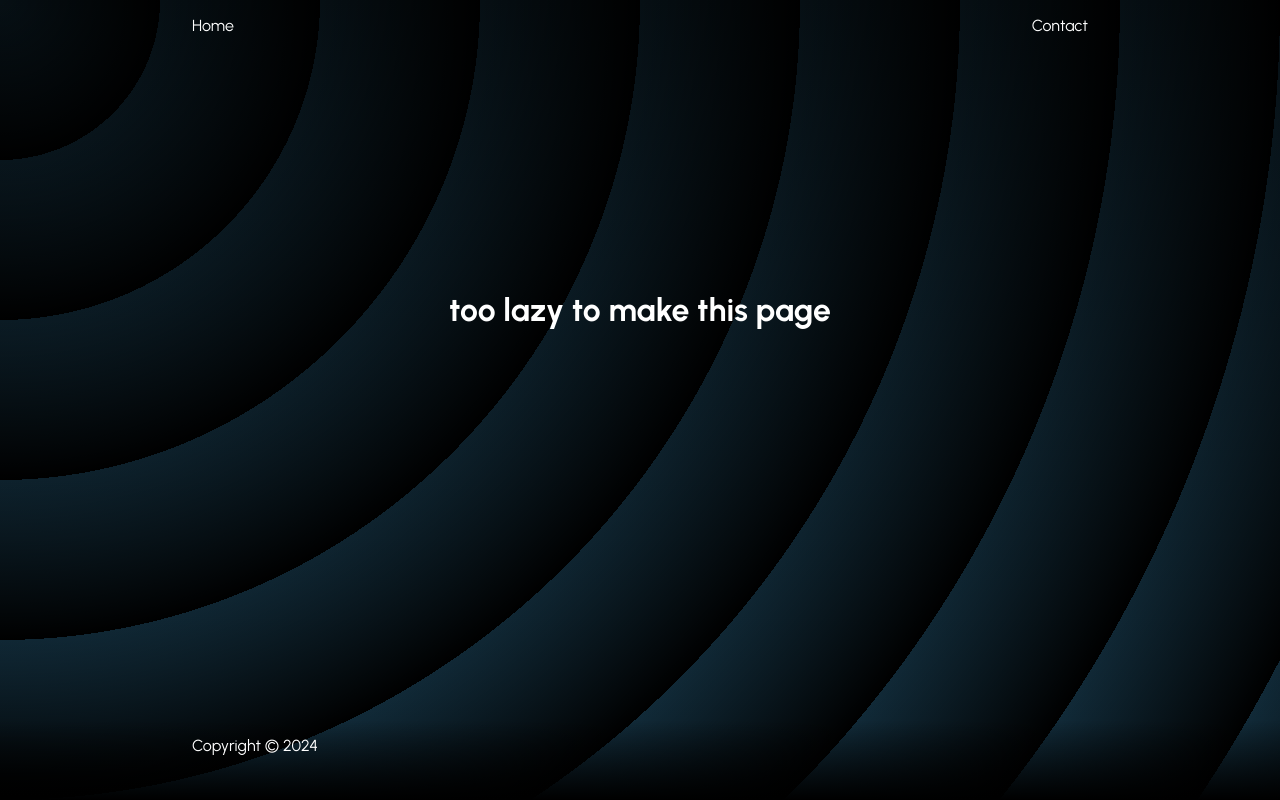
After one commit to sibaiper/sibai, a Node server app: page /contact in a window 1280 px wide. The commit adds this page. Run offline with Node 20, Linux system fonts and the light colour scheme.

Commit message:
fix some stuff

```diff
--- a/index.js
+++ b/index.js
@@ -1,30 +1,27 @@
 import express from "express";
 import bodyParser from "body-parser";
-
 
 const app = express();
 const port = 3000;
 
-
-
-
-app.use(express.static("public"))
-
-
+app.use(express.static("public"));
 
 app.use(bodyParser.urlencoded({ extended: true }));
 
-
-
-
-
 app.get("/", (req, res) => {
-  //Step 1 - Make the get route work and render the index.ejs file.
-  res.render('index.ejs')
+  res.render("index.ejs", {
+    homeLink: "/",
+    contactLink: "/contact",
+  });
 });
 
-
+app.get("/contact", (req, res) => {
+  res.render("contact.ejs", {
+    homeLink: "/",
+    contactLink: "/contact",
+  });
+});
 
 app.listen(port, () => {
-    console.log(`Listening on port ${port}`);
-  });
+  console.log(`Listening on port ${port}`);
+});
--- /dev/null
+++ b/views/contact.ejs
@@ -0,0 +1,29 @@
+<!-- Step 3 Add Header -->
+<%- include('partials/header.ejs') %> <%- include('partials/navbar.ejs') %>
+
+<main class="main">
+  <div class="content">
+    <h1>too lazy to make this page</h1>
+  </div>
+</main>
+
+<style>
+  h1 {
+    text-align: center;
+  }
+
+  .main {
+    /* outline: 1px solid green; */
+  }
+
+  .content {
+    /* outline: 1px solid rgb(235, 180, 63); */
+
+    display: flex;
+    align-items: center;
+    justify-content: center;
+  }
+</style>
+
+<!-- Step 3 Add Footer -->
+<%- include('partials/footer.ejs') %>
--- a/views/partials/footer.ejs
+++ b/views/partials/footer.ejs
@@ -5,4 +5,5 @@
         </footer>
         </body>
     </div>
+  </body>
   </html>
--- a/views/partials/header.ejs
+++ b/views/partials/header.ejs
@@ -5,28 +5,8 @@
     <meta name="viewport" content="width=device-width, initial-scale=1.0" />
 
     <link rel="stylesheet" href="styles/style.css" />
-    <link rel="stylesheet" href="styles/sliderStyles.css" />
-    <link rel="stylesheet" href="styles/dragstuffStlyes.css" />
-    <link rel="stylesheet" href="styles/incrementStyles.css" />
-    <link
-      rel="stylesheet"
-      href="https://fonts.googleapis.com/css2?family=Material+Symbols+Outlined:opsz,wght,FILL,GRAD@20..48,100..700,0..1,-50..200"
-    />
+
     <title>Sibai</title>
   </head>
 
   <body>
-    <header>
-      <div class="wrapper">
-        <nav>
-          <ul class="nav-list">
-            <li class="list__item"><a href="#" class="list__link">Home</a></li>
-            <li class="list__item">
-              <a href="#" class="list__link">Contact</a>
-            </li>
-          </ul>
-        </nav>
-      </div>
-    </header>
-  </body>
-</html>
--- /dev/null
+++ b/views/partials/navbar.ejs
@@ -0,0 +1,14 @@
+<header>
+  <div class="wrapper">
+    <nav>
+      <ul class="nav-list">
+        <li class="list__item">
+            <a href="<%= homeLink %>" class="list__link">Home</a>
+        </li>
+        <li class="list__item">
+          <a href="<%= contactLink %>" class="list__link">Contact</a>
+        </li>
+      </ul>
+    </nav>
+  </div>
+</header>
```
Also changed, not shown: views/index.ejs (+9 -1 lines), vercel.json (added).
